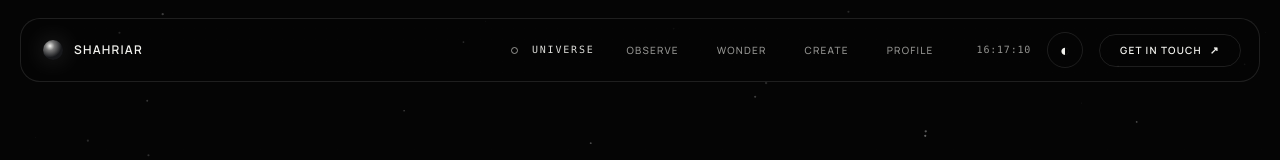
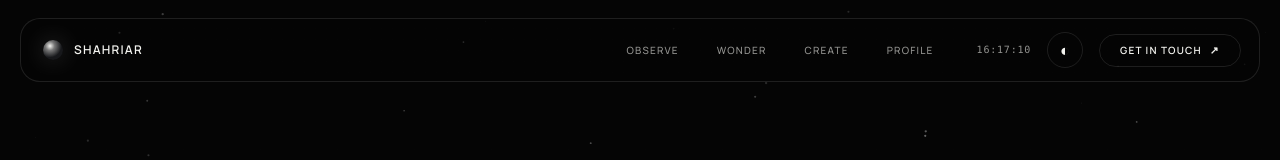
Before and after one commit to shahriarbappy60-ship-it/personal-universe, a React (Vite) app: page / in a window 1280 px wide. Shown: the top 160 px of the page. Built offline with nearby package versions, Linux system fonts and the light colour scheme.

Commit message:
Remove Universe link from desktop navbar

```diff
--- a/src/components/common/Navbar.jsx
+++ b/src/components/common/Navbar.jsx
@@ -69,7 +69,6 @@ export default function Navbar({ onOpenContact, onToggleMobileMenu, isMobileMenu
 
       {/* DESKTOP NAVIGATION */}
       <nav className="desktop-nav" aria-label="Primary navigation">
-        <Link to="/" className="universe-home-link" aria-label="Universe home">UNIVERSE</Link>
         <Link to="/observe" className={isObserve ? 'active' : ''}>Observe</Link>
         <Link to="/wonder" className={isWonder ? 'active' : ''}>Wonder</Link>
         <Link to="/create" className={isCreate ? 'active' : ''}>Create</Link>
```
